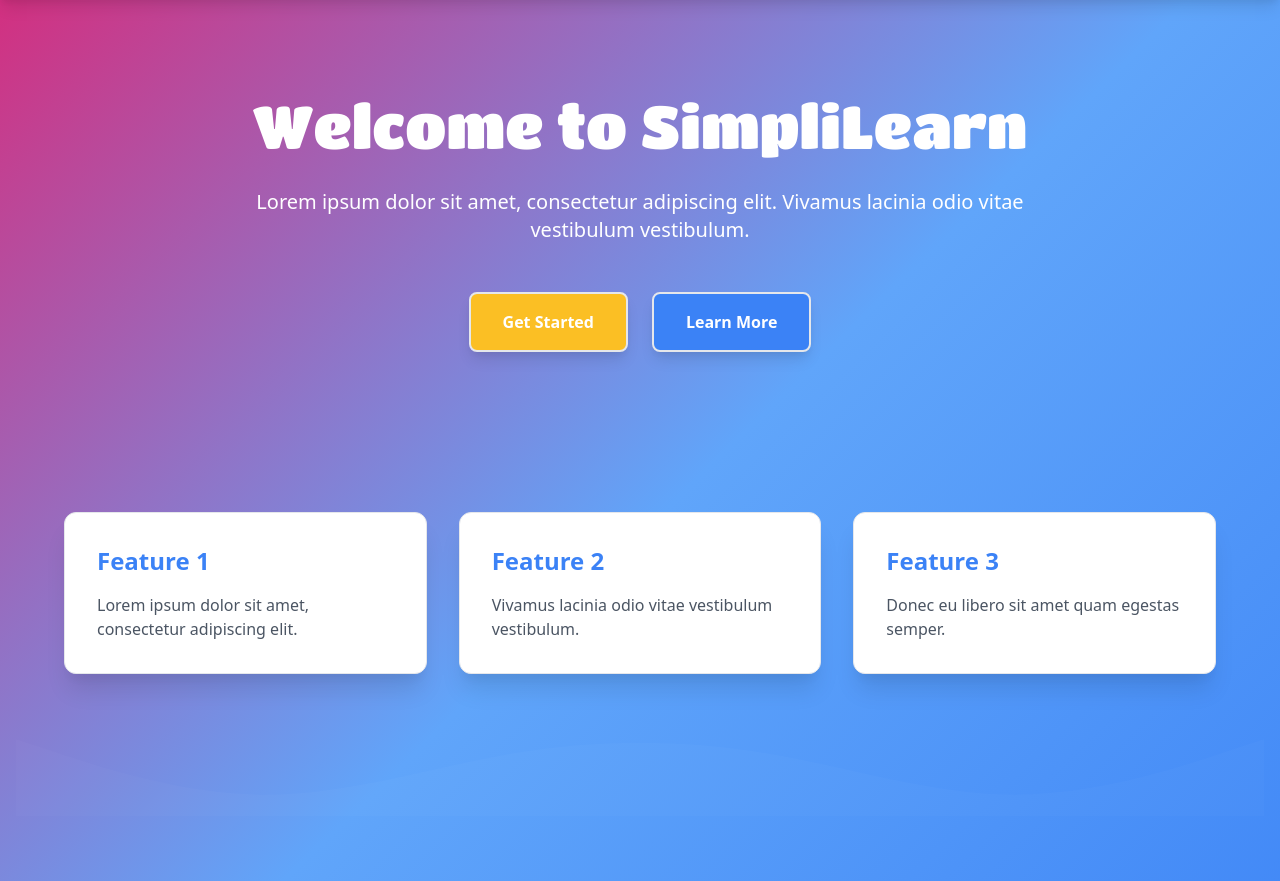
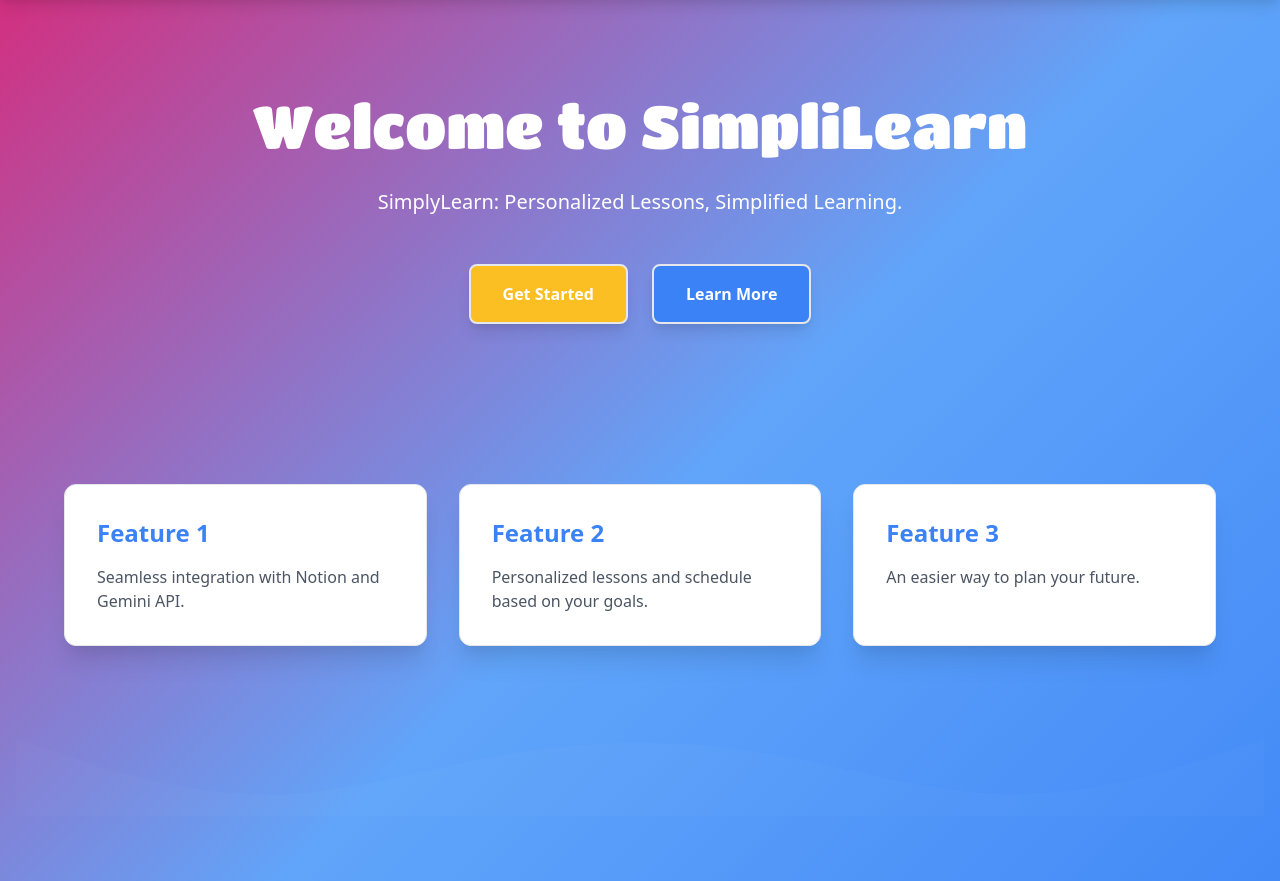
Before and after one commit to SaptiSD/TACS_Build_4_Good, a Flask app: page / in a window 1280 px wide. Shown: the part 88-969 px from the top of the page. Run offline with Flask 3, Linux system fonts and the light colour scheme.

Commit message:
fixing the ui features and description

```diff
--- a/templates/index.html
+++ b/templates/index.html
@@ -8,7 +8,7 @@
             <span style="font-family: 'Titan One', cursive;">Welcome to SimpliLearn</span>
         </h1>
         <p class="text-xl mb-12 max-w-3xl mx-auto text-white">
-            Lorem ipsum dolor sit amet, consectetur adipiscing elit. Vivamus lacinia odio vitae vestibulum vestibulum.
+            SimplyLearn: Personalized Lessons, Simplified Learning.
         </p>
         <div class="flex justify-center gap-6">
             <a href="{{ url_for('generate') }}"
@@ -27,15 +27,15 @@
         <div class="grid grid-cols-1 md:grid-cols-3 gap-8 max-w-6xl mx-auto">
             <div class="p-8 rounded-xl bg-white shadow-xl border border-sky-100 hover:border-sky-200 hover:shadow-2xl transition duration-300">
                 <h3 class="text-2xl font-bold mb-4 text-blue-500">Feature 1</h3>
-                <p class="text-gray-600">Lorem ipsum dolor sit amet, consectetur adipiscing elit.</p>
+                <p class="text-gray-600">Seamless integration with Notion and Gemini API.</p>
             </div>
             <div class="p-8 rounded-xl bg-white shadow-xl border border-sky-100 hover:border-sky-200 hover:shadow-2xl transition duration-300">
                 <h3 class="text-2xl font-bold mb-4 text-blue-500">Feature 2</h3>
-                <p class="text-gray-600">Vivamus lacinia odio vitae vestibulum vestibulum.</p>
+                <p class="text-gray-600">Personalized lessons and schedule based on your goals.</p>
             </div>
             <div class="p-8 rounded-xl bg-white shadow-xl border border-sky-100 hover:border-sky-200 hover:shadow-2xl transition duration-300">
                 <h3 class="text-2xl font-bold mb-4 text-blue-500">Feature 3</h3>
-                <p class="text-gray-600">Donec eu libero sit amet quam egestas semper.</p>
+                <p class="text-gray-600">An easier way to plan your future.</p>
             </div>
         </div>
     </section>
```
